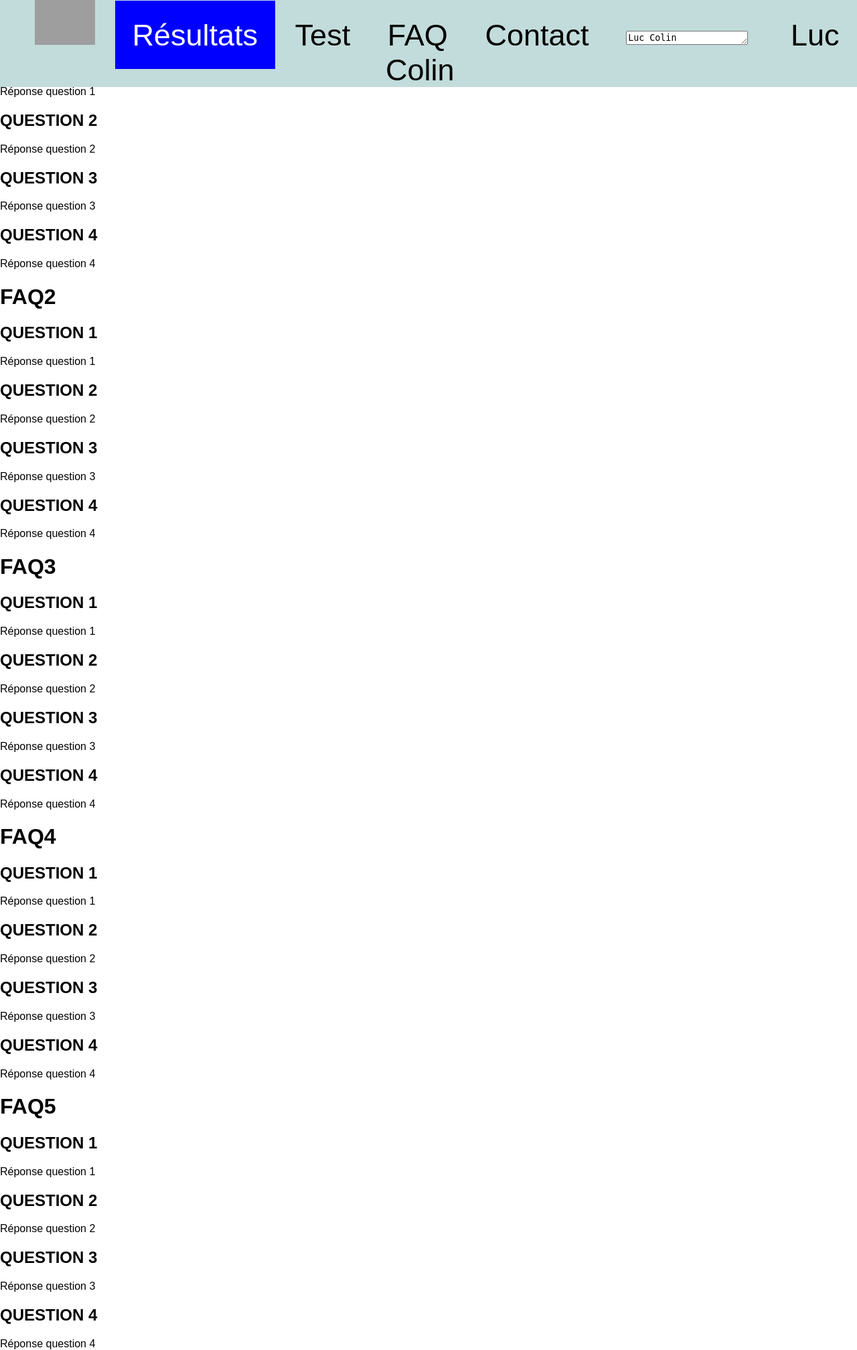
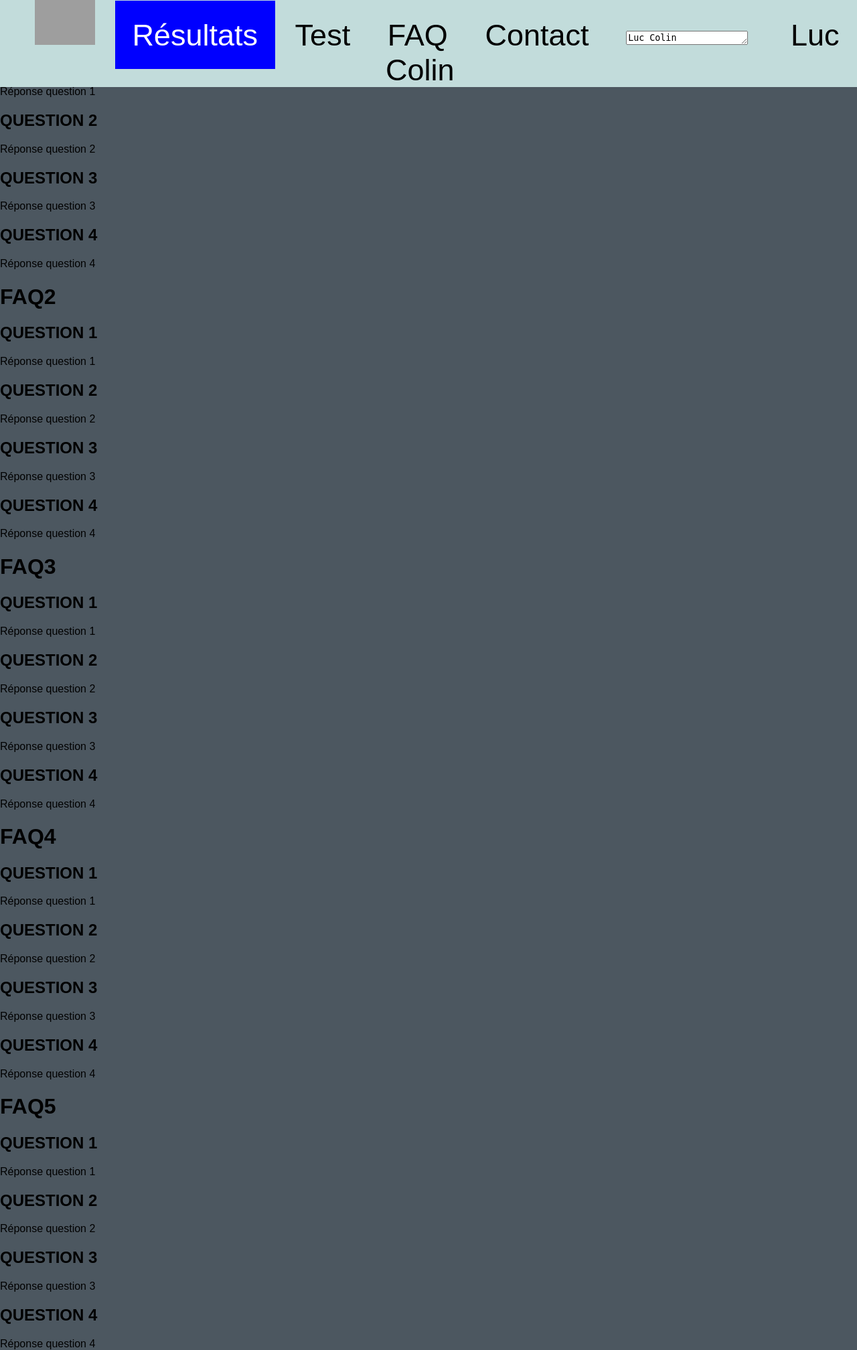
Before and after one commit to Cecile13122/APP-G10C, a PHP site: page /FAQ.html in a window 1280 px wide. Shown: the whole page at 67% size. Run offline with PHP 8.4, Linux system fonts and the light colour scheme; grey boxes are pictures that could not be loaded.

Commit message:
Add files via upload

```diff
--- a/FAQ.css
+++ b/FAQ.css
@@ -3,6 +3,7 @@
 body {
   margin: 0;
   font-family: Arial;
+  background-color: #4C5760;
 }
 
 .topnav {
@@ -45,6 +46,98 @@ body {
 	font-size: 5px;
 }
 
+.faq1{
+}
+
+.titrefaq1{
+}
+
+.contenufaq1_1{
+}
+
+.contenufaq1_2{
+}
+
+.contenufaq1_3{
+}
+
+.contenufaq1_4{
+}
+
+
+.faq2{
+}
+
+.titrefaq2{
+}
+
+.contenufaq2_1{
+}
+
+.contenufaq2_2{
+}
+
+.contenufaq2_3{
+}
+
+.contenufaq2_4{
+}
+
+
+.faq3{
+}
+
+.titrefaq3{
+}
+
+.contenufaq3_1{
+}
+
+.contenufaq3_2{
+}
+
+.contenufaq3_3{
+}
+
+.contenufaq3_4{
+}
+
+.faq4{
+}
+
+.titrefaq4{
+}
+
+.contenufaq4_1{
+}
+
+.contenufaq4_2{
+}
+
+.contenufaq4_3{
+}
+
+.contenufaq4_4{
+}
+
+.faq5{
+}
+
+.titrefaq5{
+}
+
+.contenufaq5_1{
+}
+
+.contenufaq5_2{
+}
+
+.contenufaq5_3{
+}
+
+.contenufaq5_4{
+}
+
 
 }
 
```
